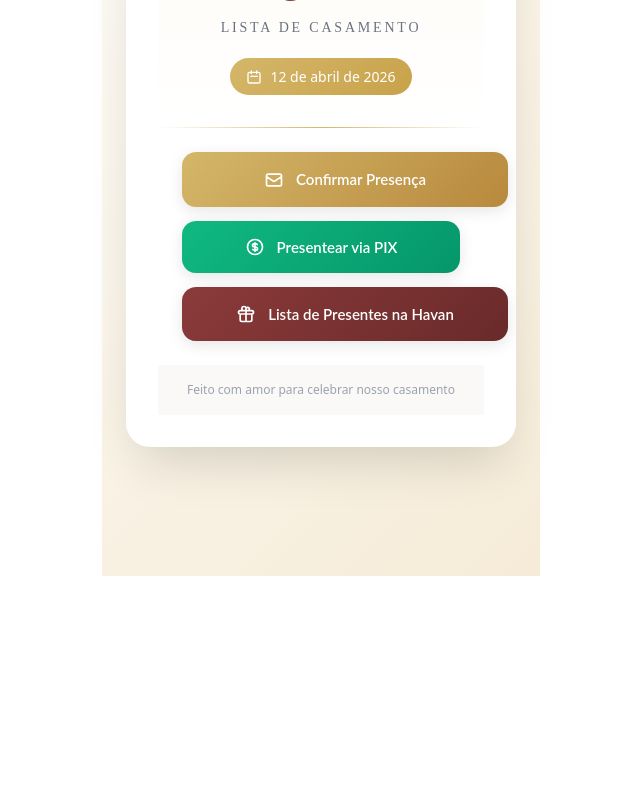
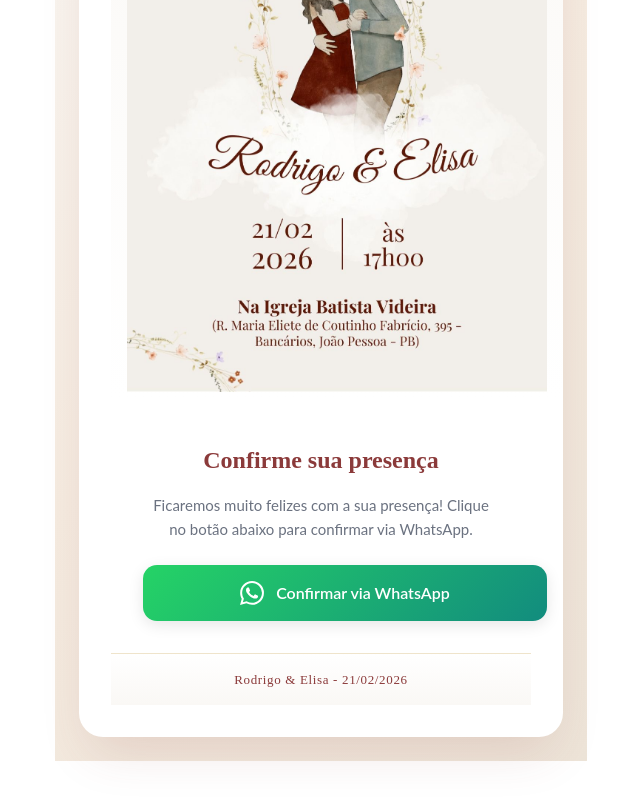
Before and after one commit to jrodrigo887/wedding-list, a Vue app: page /cha-de-casa-nova in a window 1280 px wide. Before the commit this address led to /. Shown: the part 336-1136 px from the top of the page, without its empty margins (319-959 px from the left). Before the commit the page ends 976 px from the top, so only its background shows below. Built offline with nearby package versions, Linux system fonts and the light colour scheme; no server answers; the HTML template or start-up script is replaced by a standard one.

Commit message:
feat: add Cha Casa Nova page with WhatsApp confirmation functionality and associated image

```diff
--- a/src/router/index.js
+++ b/src/router/index.js
@@ -3,6 +3,7 @@ import { createRouter, createWebHistory } from 'vue-router'
 // Views
 import HomePage from '@/views/HomePage.vue'
 import RsvpPage from '@/views/RsvpPage.vue'
+import ChaCasaNovaPage from '@/views/ChaCasaNovaPage.vue'
 
 const routes = [
   {
@@ -14,6 +15,11 @@ const routes = [
     path: '/confirmar-presenca',
     name: 'rsvp',
     component: RsvpPage,
+  },
+  {
+    path: '/cha-de-casa-nova',
+    name: 'cha-casa-nova',
+    component: ChaCasaNovaPage,
   },
   // Redirect para pagina inicial se rota nao existir
   {
--- /dev/null
+++ b/src/views/ChaCasaNovaPage.vue
@@ -0,0 +1,187 @@
+<template>
+  <div class="page-container">
+    <!-- Elegant Card -->
+    <div class="card">
+      <!-- Image -->
+      <div class="card-image">
+        <img :src="conviteImage" alt="Chá de Casa Nova - Rodrigo & Elisa" />
+      </div>
+
+      <!-- Content -->
+      <div class="card-content">
+        <h2 class="title">Confirme sua presença</h2>
+        <p class="description">
+          Ficaremos muito felizes com a sua presença! Clique no botão abaixo para confirmar via WhatsApp.
+        </p>
+
+        <!-- WhatsApp Button -->
+        <a :href="whatsappLink" target="_blank" rel="noopener noreferrer" class="btn btn-whatsapp">
+          <svg width="24" height="24" viewBox="0 0 24 24" fill="currentColor">
+            <path d="M17.472 14.382c-.297-.149-1.758-.867-2.03-.967-.273-.099-.471-.148-.67.15-.197.297-.767.966-.94 1.164-.173.199-.347.223-.644.075-.297-.15-1.255-.463-2.39-1.475-.883-.788-1.48-1.761-1.653-2.059-.173-.297-.018-.458.13-.606.134-.133.298-.347.446-.52.149-.174.198-.298.298-.497.099-.198.05-.371-.025-.52-.075-.149-.669-1.612-.916-2.207-.242-.579-.487-.5-.669-.51-.173-.008-.371-.01-.57-.01-.198 0-.52.074-.792.372-.272.297-1.04 1.016-1.04 2.479 0 1.462 1.065 2.875 1.213 3.074.149.198 2.096 3.2 5.077 4.487.709.306 1.262.489 1.694.625.712.227 1.36.195 1.871.118.571-.085 1.758-.719 2.006-1.413.248-.694.248-1.289.173-1.413-.074-.124-.272-.198-.57-.347m-5.421 7.403h-.004a9.87 9.87 0 01-5.031-1.378l-.361-.214-3.741.982.998-3.648-.235-.374a9.86 9.86 0 01-1.51-5.26c.001-5.45 4.436-9.884 9.888-9.884 2.64 0 5.122 1.03 6.988 2.898a9.825 9.825 0 012.893 6.994c-.003 5.45-4.437 9.884-9.885 9.884m8.413-18.297A11.815 11.815 0 0012.05 0C5.495 0 .16 5.335.157 11.892c0 2.096.547 4.142 1.588 5.945L.057 24l6.305-1.654a11.882 11.882 0 005.683 1.448h.005c6.554 0 11.89-5.335 11.893-11.893a11.821 11.821 0 00-3.48-8.413z"/>
+          </svg>
+          Confirmar via WhatsApp
+        </a>
+      </div>
+
+      <!-- Footer -->
+      <div class="card-footer">
+        <p>Rodrigo & Elisa - 21/02/2026</p>
+      </div>
+    </div>
+  </div>
+</template>
+
+<script setup>
+import conviteImage from '@/assets/cha-casa-nova.png'
+
+// Mensagem padrão do WhatsApp - você pode alterar aqui
+const phoneNumber = '5583987083837'
+const defaultMessage = 'Olá! Gostaria de confirmar minha presença no Chá de Casa Nova do Rodrigo e Elisa no dia 21/02/2026. \n Nome: [auto]'
+
+const whatsappLink = `https://wa.me/${phoneNumber}?text=${encodeURIComponent(defaultMessage)}`
+</script>
+
+<style scoped>
+.page-container {
+  min-height: 100vh;
+  display: flex;
+  align-items: center;
+  justify-content: center;
+  padding: 1.5rem;
+  background: linear-gradient(135deg, #faf8f5 0%, #f5ebe0 50%, #ede4d8 100%);
+}
+
+.card {
+  width: 100%;
+  max-width: 420px;
+  background: white;
+  border-radius: 24px;
+  box-shadow: 0 25px 50px -12px rgba(139, 58, 58, 0.15);
+  overflow: hidden;
+}
+
+.card-image {
+  width: 100%;
+  background: linear-gradient(180deg, #faf8f5 0%, #ffffff 100%);
+  padding: 1rem 1rem 0;
+}
+
+.card-image img {
+  width: 100%;
+  height: auto;
+  border-radius: 16px 16px 0 0;
+  object-fit: cover;
+}
+
+.card-content {
+  padding: 1.5rem 2rem 2rem;
+  text-align: center;
+}
+
+.title {
+  font-family: 'Playfair Display', serif;
+  font-size: 1.5rem;
+  font-weight: 600;
+  color: #8B3A3A;
+  margin-bottom: 0.75rem;
+}
+
+.description {
+  font-family: 'Lato', sans-serif;
+  font-size: 0.9375rem;
+  color: #6b7280;
+  line-height: 1.6;
+  margin-bottom: 1.5rem;
+}
+
+.btn {
+  display: flex;
+  align-items: center;
+  justify-content: center;
+  gap: 0.75rem;
+  width: 100%;
+  padding: 1rem 1.5rem;
+  font-family: 'Lato', sans-serif;
+  font-size: 1rem;
+  font-weight: 600;
+  color: white;
+  text-decoration: none;
+  border: none;
+  border-radius: 14px;
+  cursor: pointer;
+  transition: all 0.3s ease;
+  box-shadow: 0 4px 15px rgba(0, 0, 0, 0.1);
+}
+
+.btn:hover {
+  transform: translateY(-2px);
+  box-shadow: 0 8px 25px rgba(0, 0, 0, 0.15);
+}
+
+.btn-whatsapp {
+  background: linear-gradient(135deg, #25D366 0%, #128C7E 100%);
+}
+
+.btn-whatsapp:hover {
+  background: linear-gradient(135deg, #2be074 0%, #25D366 100%);
+}
+
+.back-link {
+  display: inline-flex;
+  align-items: center;
+  gap: 0.5rem;
+  margin-top: 1.25rem;
+  font-family: 'Lato', sans-serif;
+  font-size: 0.875rem;
+  color: #8B3A3A;
+  text-decoration: none;
+  transition: all 0.2s ease;
+}
+
+.back-link:hover {
+  color: #6a2a2a;
+  gap: 0.75rem;
+}
+
+.card-footer {
+  padding: 1rem 1.5rem;
+  background: linear-gradient(180deg, #ffffff 0%, #faf8f5 100%);
+  text-align: center;
+  border-top: 1px solid rgba(212, 183, 106, 0.3);
+}
+
+.card-footer p {
+  font-family: 'Playfair Display', serif;
+  font-size: 0.8125rem;
+  color: #8B3A3A;
+  margin: 0;
+  letter-spacing: 0.05em;
+}
+
+@media (max-width: 480px) {
+  .card {
+    border-radius: 20px;
+  }
+
+  .card-image {
+    padding: 0.75rem 0.75rem 0;
+  }
+
+  .card-content {
+    padding: 1.25rem 1.5rem 1.5rem;
+  }
+
+  .title {
+    font-size: 1.375rem;
+  }
+
+  .description {
+    font-size: 0.875rem;
+  }
+
+  .btn {
+    padding: 0.875rem 1.25rem;
+    font-size: 0.9375rem;
+  }
+}
+</style>
```
Also changed, not shown: src/assets/cha-casa-nova.png (added).
